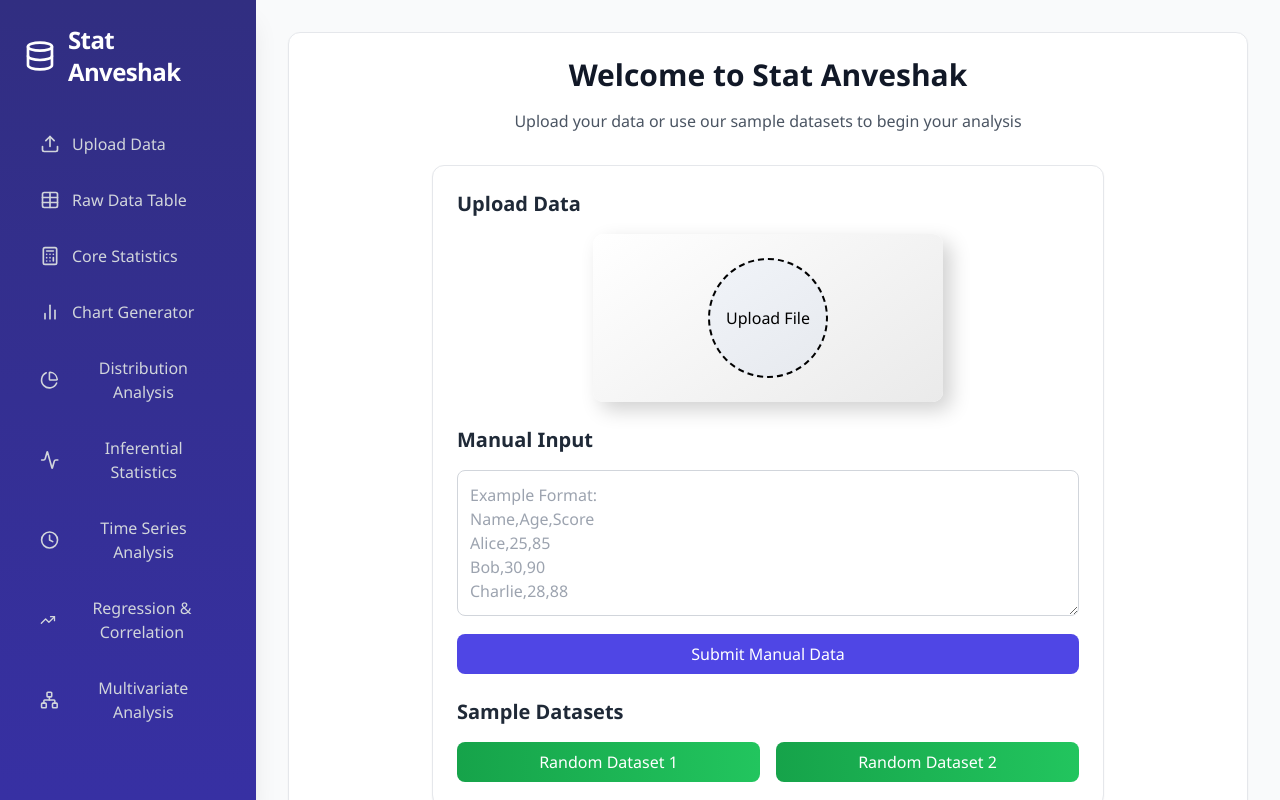
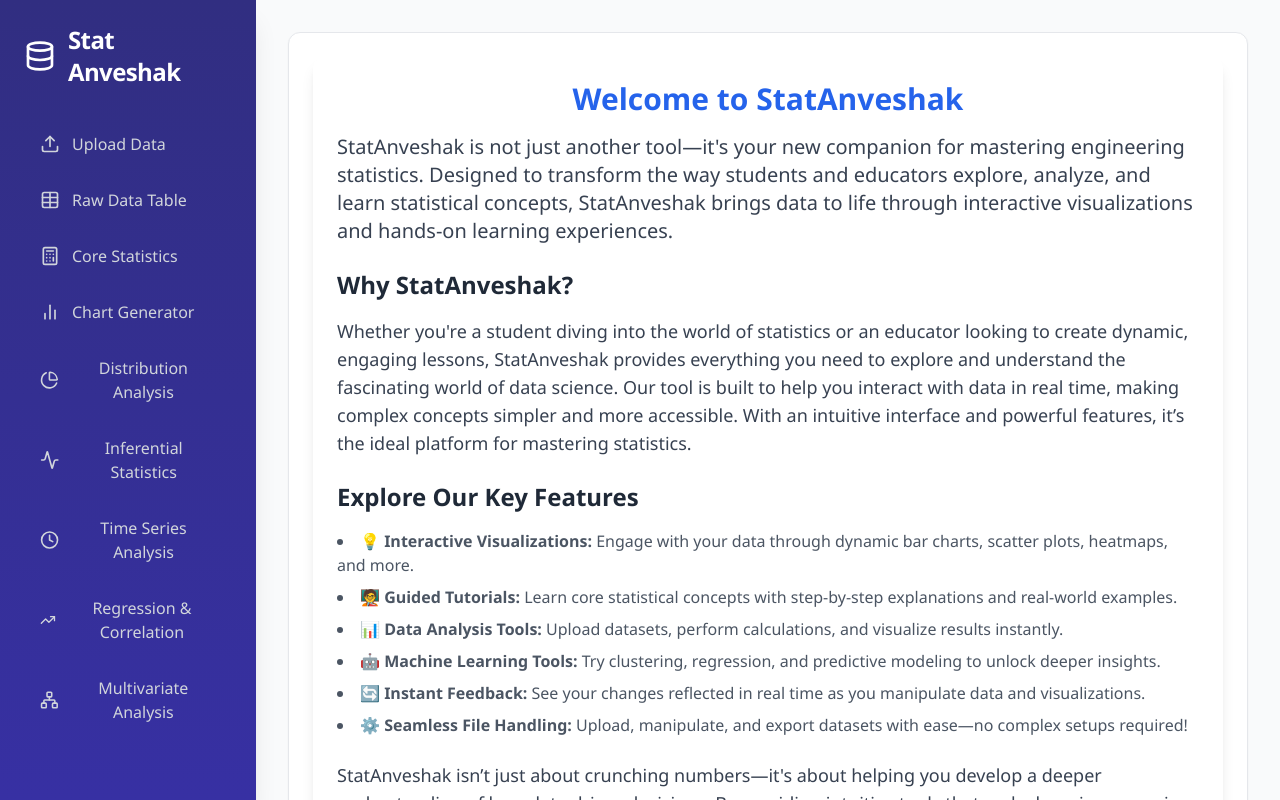
Before and after one commit to Bunnysai143/Stat_Anveshak, a React (Vite) app: page / in a window 1280 px wide. Built offline with nearby package versions, Linux system fonts and the light colour scheme; what chartjs-plugin-zoom would draw is missing.

Commit message:
Minor changes

```diff
--- a/src/App.jsx
+++ b/src/App.jsx
@@ -38,8 +38,7 @@ function Layout({ data, setData, columnHeaders, setColumnHeaders }) {
     <div className="flex h-screen bg-gray-50 relative">
       {/* Left Sidebar */}
       <nav
-        className={`w-full  md:w-64 bg-gradient-to-b from-indigo-900 to-indigo-800 text-white shadow-xl fixed top-0 left-0 z-40 transition-transform duration-300 ease-in-out ${
-          isSidebarOpen ? "translate-y-0" : "h-full -translate-y-full"
+        className={`w-full  md:w-64 bg-gradient-to-b from-indigo-900 to-indigo-800 text-white shadow-xl fixed top-0 left-0 z-40 transition-transform duration-300 ease-in-out ${isSidebarOpen ? "translate-y-0" : "h-full -translate-y-full"
           } md:transform-none`}
       >
         <div className="p-6">
@@ -54,8 +53,7 @@ function Layout({ data, setData, columnHeaders, setColumnHeaders }) {
             {navItems.map((item) => (
               <button
                 key={item.path}
-                className={`w-full flex items-center space-x-3 px-4 py-3 rounded-lg transition-colors duration-150 ${
-                  location.pathname === item.path
+                className={`w-full flex items-center space-x-3 px-4 py-3 rounded-lg transition-colors duration-150 ${location.pathname === item.path
                     ? "bg-indigo-700 text-white"
                     : "text-gray-300 hover:bg-indigo-800 hover:text-white"
                   }`}
@@ -96,110 +94,41 @@ function Layout({ data, setData, columnHeaders, setColumnHeaders }) {
   );
 }
 
-function Welcome({ setData, setColumnHeaders }) {
+function Welcome() {
   const navigate = useNavigate();
 
-  const handleFileUpload = (uploadedData, uploadedHeaders) => {
-    setData(uploadedData);
-    setColumnHeaders(uploadedHeaders);
-    navigate("/raw-data");
-  };
-
-  const handleManualInput = (event) => {
-    event.preventDefault();
-    const rawInput = event.target.manualData.value.trim();
-
-    if (!rawInput) {
-      alert("Please enter valid data.");
-      return;
-    }
-
-    const rows = rawInput
-      .split("\n")
-      .map(row => row.split(",").map(value => value.trim()));
-
-    if (rows.length < 2) {
-      alert("Please enter valid CSV data with at least one data row.");
-      return;
-    }
-
-    const headers = rows[0];
-    const body = rows.slice(1).map(row =>
-      row.length === headers.length ? row : headers.map(() => "")
-    );
-
-    setData(body);
-    setColumnHeaders(headers);
-    navigate("/raw-data");
-  };
-
-  const handlePredefinedDataset = (datasetName) => {
-    const csvData = predefinedDatasets[datasetName];
-
-    if (csvData) {
-      const { headers, body } = parseCSVData(csvData);
-      setData(body);
-      setColumnHeaders(headers);
-      navigate("/raw-data");
-    } else {
-      alert("Dataset not found!");
-    }
-  };
-
   return (
-    <div className="flex flex-col items-center justify-center min-h-[80vh] space-y-8">
-      <div className="w-full max-w-2xl space-y-8">
-        <div className="text-center">
-          <h1 className="text-3xl font-bold text-gray-900 mb-4">
-            Welcome to Stat Anveshak
-          </h1>
-          <p className="text-gray-600 mb-8">
-            Upload your data or use our sample datasets to begin your analysis
+    <div className="max-w-5xl mx-auto p-6 bg-white rounded-xl shadow-lg">
+      <h1 className="text-3xl font-bold text-center text-blue-600 mb-4">Welcome to StatAnveshak</h1>
+      <p className="text-xl text-gray-700 mb-6">
+        StatAnveshak is not just another tool—it's your new companion for mastering engineering statistics. Designed to transform the way students and educators explore, analyze, and learn statistical concepts, StatAnveshak brings data to life through interactive visualizations and hands-on learning experiences.
       </p>
-        </div>
-
-        <div className="bg-white rounded-xl shadow-sm border border-gray-200 p-6 space-y-6">
-          <div className="space-y-4">
-            <h2 className="text-xl font-semibold text-gray-800">Upload Data</h2>
-            <FileUploader onFileUpload={handleFileUpload} />
-          </div>
-
-          <div className="space-y-4">
-            <h2 className="text-xl font-semibold text-gray-800">Manual Input</h2>
-            <form onSubmit={handleManualInput}>
-              <textarea
-                name="manualData"
-                rows={5}
-                className="w-full border border-gray-300 rounded-lg p-3 focus:ring-2 focus:ring-indigo-500 focus:border-transparent"
-                placeholder="Example Format:&#10;Name,Age,Score&#10;Alice,25,85&#10;Bob,30,90&#10;Charlie,28,88"
-              ></textarea>
+      <h2 className="text-2xl font-semibold text-gray-800 mb-4">Why StatAnveshak?</h2>
+      <p className="text-lg text-gray-700 mb-6">
+        Whether you're a student diving into the world of statistics or an educator looking to create dynamic, engaging lessons, StatAnveshak provides everything you need to explore and understand the fascinating world of data science. Our tool is built to help you interact with data in real time, making complex concepts simpler and more accessible. With an intuitive interface and powerful features, it’s the ideal platform for mastering statistics.
+      </p>
+      <h2 className="text-2xl font-semibold text-gray-800 mb-4">Explore Our Key Features</h2>
+      <ul className="list-disc list-inside text-gray-600 space-y-2">
+        <li>💡 <strong>Interactive Visualizations:</strong> Engage with your data through dynamic bar charts, scatter plots, heatmaps, and more.</li>
+        <li>🧑‍🏫 <strong>Guided Tutorials:</strong> Learn core statistical concepts with step-by-step explanations and real-world examples.</li>
+        <li>📊 <strong>Data Analysis Tools:</strong> Upload datasets, perform calculations, and visualize results instantly.</li>
+        <li>🤖 <strong>Machine Learning Tools:</strong> Try clustering, regression, and predictive modeling to unlock deeper insights.</li>
+        <li>🔄 <strong>Instant Feedback:</strong> See your changes reflected in real time as you manipulate data and visualizations.</li>
+        <li>⚙️ <strong>Seamless File Handling:</strong> Upload, manipulate, and export datasets with ease—no complex setups required!</li>
+      </ul>
+      <p className="text-lg text-gray-700 mt-6">
+        StatAnveshak isn’t just about crunching numbers—it's about helping you develop a deeper understanding of how data drives decisions. By providing intuitive tools that make learning engaging, we help you build both technical skills and confidence in statistics.
+      </p>
+      <p className="text-lg text-gray-700 mt-6">
+        Whether you are exploring data trends, performing hypothesis tests, or building predictive models, StatAnveshak turns learning into a dynamic, interactive experience. Explore, visualize, and analyze—your journey to mastering statistics starts here!
+      </p>
+      <div className="text-center mt-8">
         <button
-                type="submit"
-                className="mt-3 w-full bg-indigo-600 text-white py-2 px-4 rounded-lg hover:bg-indigo-700 transition-colors duration-150"
+          className="px-6 py-3 bg-blue-600 text-white font-semibold rounded-lg shadow-md hover:bg-blue-700 focus:outline-none focus:ring-2 focus:ring-blue-300"
+          onClick={() => navigate('/upload')} // Inline navigation function
         >
-                Submit Manual Data
+          Start Your Statistical Journey
         </button>
-            </form>
-          </div>
-
-          <div className="space-y-4">
-            <h2 className="text-xl font-semibold text-gray-800">Sample Datasets</h2>
-            <div className="flex space-x-4">
-              <button
-                onClick={() => handlePredefinedDataset("Dataset 1")}
-                className="flex-1 bg-gradient-to-r from-green-600 to-green-500 text-white py-2 px-4 rounded-lg hover:from-green-700 hover:to-green-600 transition-colors duration-150"
-              >
-                Random Dataset 1
-              </button>
-              <button
-                onClick={() => handlePredefinedDataset("Dataset 2")}
-                className="flex-1 bg-gradient-to-r from-green-600 to-green-500 text-white py-2 px-4 rounded-lg hover:from-green-700 hover:to-green-600 transition-colors duration-150"
-              >
-                Random Dataset 2
-              </button>
-            </div>
-          </div>
-        </div>
       </div>
     </div>
   );
--- a/src/utils/datasets.js
+++ b/src/utils/datasets.js
@@ -4,7 +4,7 @@ Virat Kohli,140,2184,850,336,113
 Rohit Sharma,77,4850,247,414,97
 MS Dhoni,95,4929,111,95,109
 AB de Villiers,72,4244,848,400,50
-Chris Gayle,71,4725,912,413,39}
+Chris Gayle,71,4725,912,413,39
 David Warner,61,1527,860,249,120
 Kane Williamson,130,3037,705,325,138
 Andre Russell,108,2259,401,314,44
```
Also changed, not shown: src/components/RawDataTable.jsx (+51 -6 lines). Lines whose indentation alone changed are shown as unchanged.
